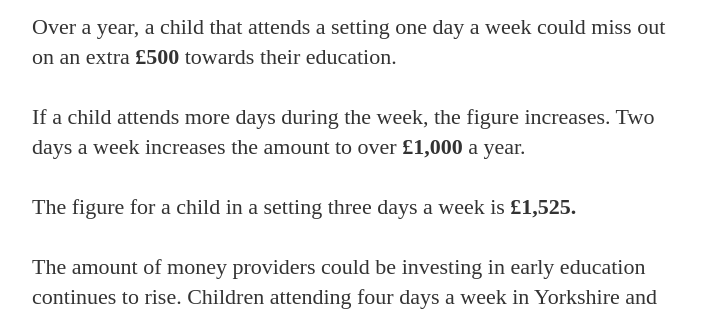
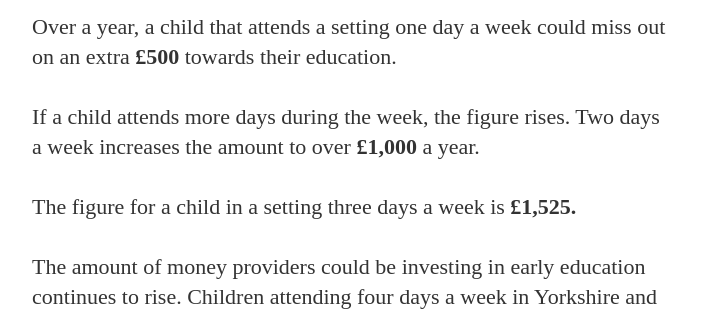
Before and after one commit to GWilloughby99/early-years-project, a Jekyll site: the page built from _posts/2021-08-16-the-funding-gap-in-early-years-education.md, in a window 1280 px wide and 900 px high, scrolled down 7250 px. Shown: the part 156-467 px from the top of the window, without its empty margins (288-991 px from the left). Built offline with Jekyll 4.4.1, drawn with Linux system fonts in a browser that asks for light colours; nearby versions of some CDN libraries; some web fonts are replaced.

Commit message:
Update 2021-08-16-the-funding-gap-in-early-years-education.md

```diff
--- a/_posts/2021-08-16-the-funding-gap-in-early-years-education.md
+++ b/_posts/2021-08-16-the-funding-gap-in-early-years-education.md
@@ -117,7 +117,7 @@ image2: "/assets/article_images/mobile-jenga-blocks.jpg"
 
         <p>Over a year, a child that attends a setting one day a week could miss out on an extra <b>£500</b> towards their education.<a href="#story/954994/slide-1"></a></p>
 
-        <p>If a child attends more days during the week, the figure increases. Two days a week increases the amount to over <b>£1,000</b> a year. <a href="#story/954994/slide-2"></a></p>
+        <p>If a child attends more days during the week, the figure rises. Two days a week increases the amount to over <b>£1,000</b> a year. <a href="#story/954994/slide-2"></a></p>
 
         <p>The figure for a child in a setting three days a week is <b>£1,525.</b><a href="#story/954994/slide-3"></a></p>
 
@@ -183,4 +183,3 @@ image2: "/assets/article_images/mobile-jenga-blocks.jpg"
             }
           });
         </script>
-        </html>
```
